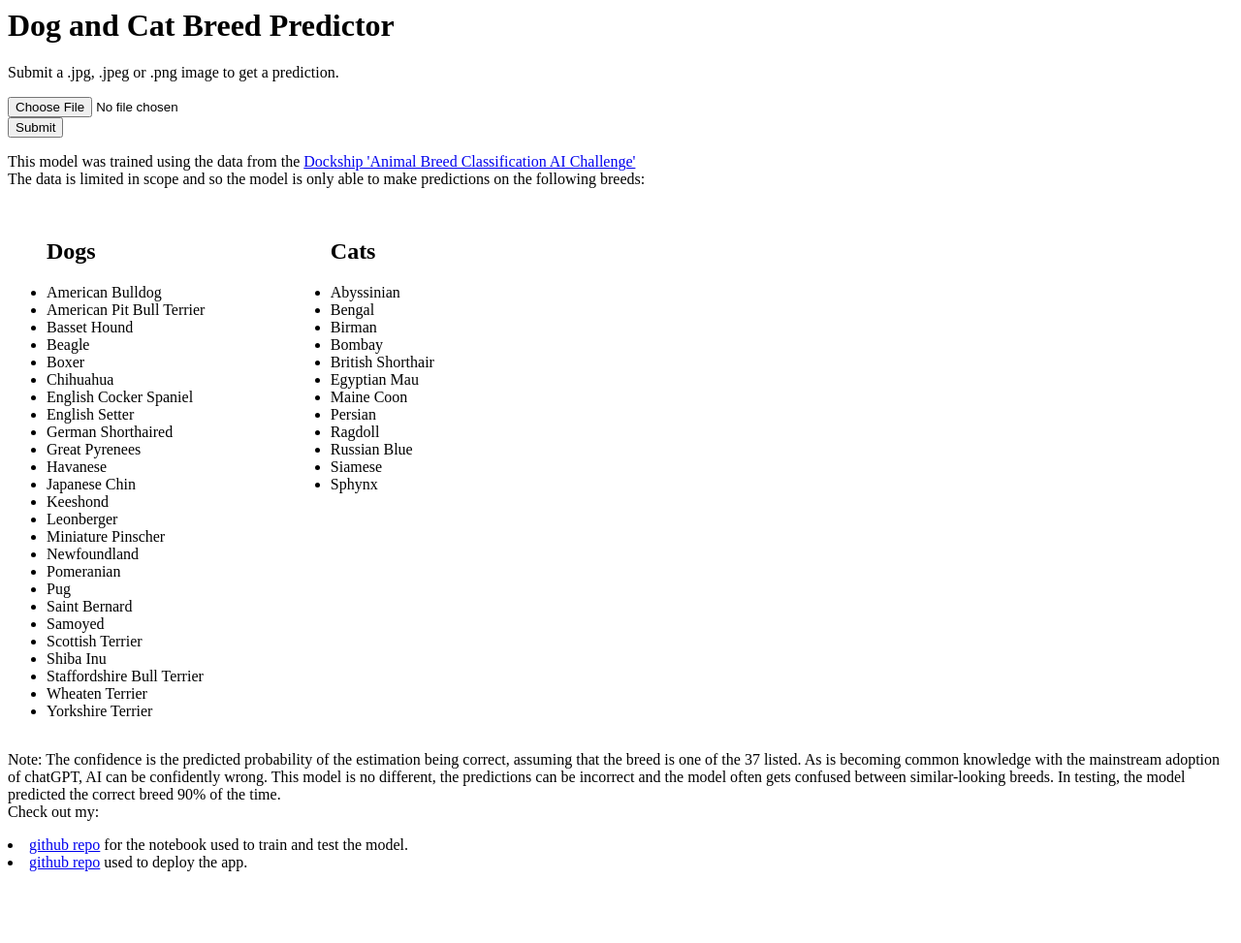
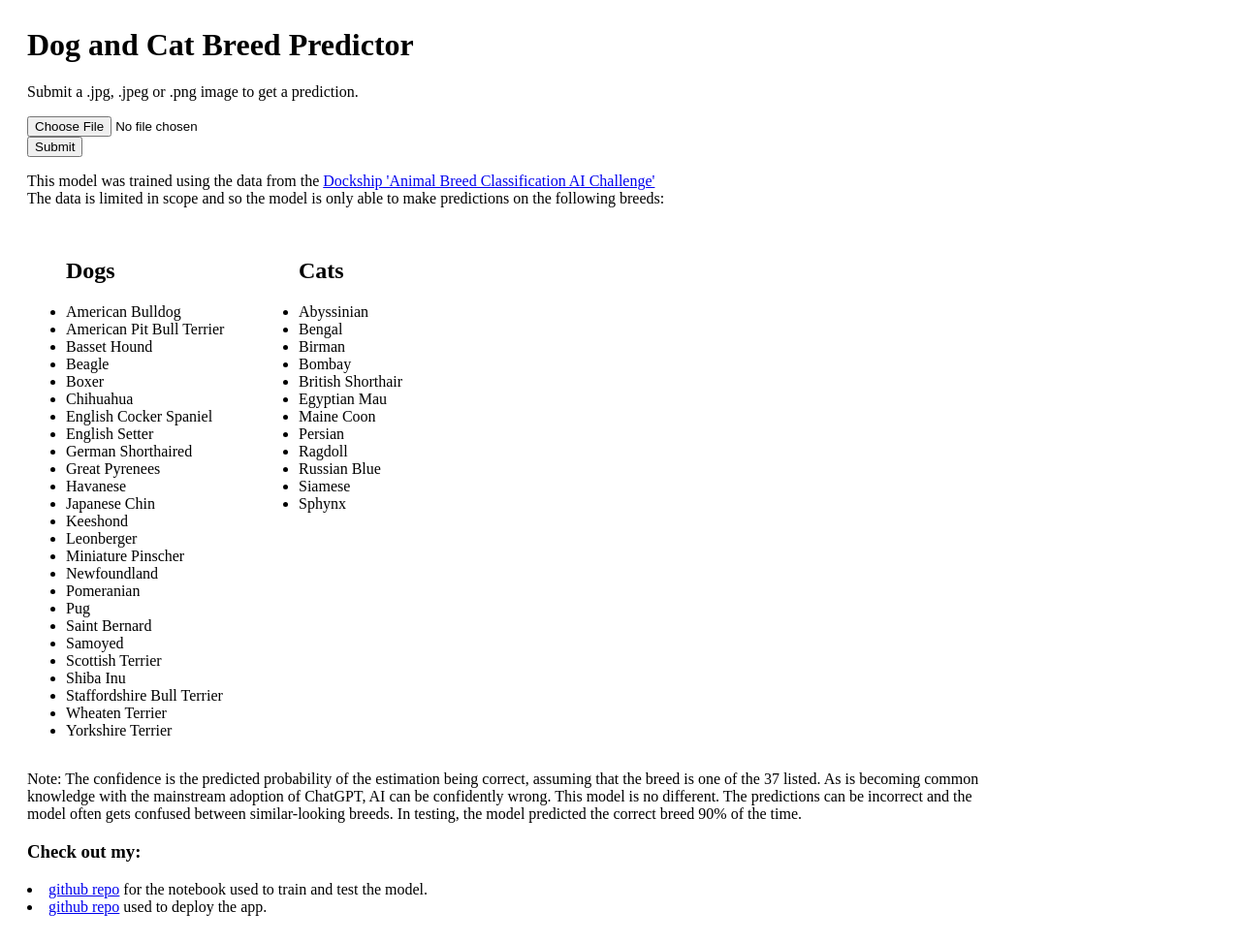
Before and after one commit to jonathangosling/Breed_Classification_App, a FastAPI app: page /breed-classifier in a window 1280 px wide. Shown: the whole page at 97% size. Before the commit the page ends 899 px from the top, so only its background shows below. Run offline with FastAPI, Linux system fonts and the light colour scheme.

Commit message:
udpated the html template with a max body width

```diff
--- a/templates/basic_form.html
+++ b/templates/basic_form.html
@@ -1,6 +1,12 @@
 <html>
     <head>
         <title>Breed Predictor</title>
+        <style>
+            body {
+                max-width: 1000px;
+                padding: 20px;
+            }
+        </style>
     </head>
     <body>
         <h1>Dog and Cat Breed Predictor</h1>
@@ -64,13 +70,13 @@
         <p>
             Note: The confidence is the predicted probability of the estimation being
             correct, assuming that the breed is one of the 37 listed. As is becoming
-            common knowledge with the mainstream adoption of chatGPT, AI can be
-            confidently wrong. This model is no different, the predictions can be
+            common knowledge with the mainstream adoption of ChatGPT, AI can be
+            confidently wrong. This model is no different. The predictions can be
             incorrect and the model often gets confused between similar-looking breeds.
             In testing, the model predicted the correct breed 90% of the time.
             <br>
-            Check out my:
             <u1>
+                <h3>Check out my:</h3>
                 <li>
                     <a href="https://github.com/jonathangosling/Breed_Classification">github repo</a>
                     for the notebook used to train and test the model.
```
